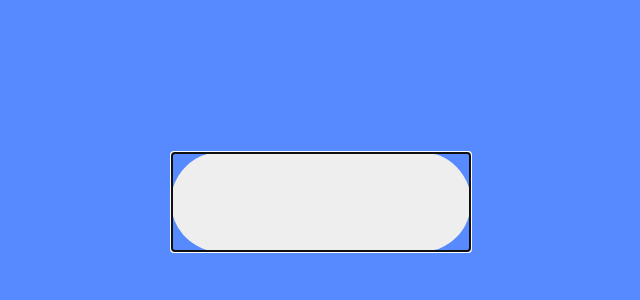
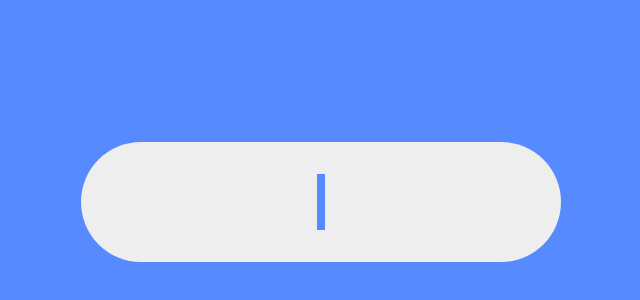
Before and after one commit to Volorf/UI-Experiments, a plain HTML site: page Rainbow Caret Exploration II/index.html in a window 1280 px wide. Shown: the part 206-506 px from the top of the page, without its empty margins (327-967 px from the left). Drawn offline with Linux system fonts and the light colour scheme.

Commit message:
Implemented visuals

```diff
--- a/Rainbow Caret Exploration II/index.html
+++ b/Rainbow Caret Exploration II/index.html
@@ -1,11 +1,14 @@
 <html>
     <head>
+        <link href="https://fonts.googleapis.com/css?family=Roboto+Mono:500&display=swap" rel="stylesheet">
         <link rel="stylesheet" href="style.css">
     </head>
     <body id="body">
         <div class="container">
             <input type="name" id="input" maxlength="10" autofocus>
-            <div id=fake_input></div>
+            <div id=fake_input>
+                <div id="caret"></div>
+            </div>
         </div>
     </body>
     <script src="script.js"></script>
--- a/Rainbow Caret Exploration II/script.js
+++ b/Rainbow Caret Exploration II/script.js
@@ -1,4 +1,4 @@
-let count, colorCount, currentColor, bodyTag, input, fakeInput
+let count, colorCount, currentColor, bodyTag, input, fakeInput, caret
 
 const colors =
 [
@@ -7,6 +7,7 @@ const colors =
 
 bodyTag = document.getElementById("body")
 fakeInput = document.getElementById("fake_input")
+caret = document.getElementById("caret")
 
 input = document.getElementById("input")
 
@@ -25,6 +26,7 @@ function update()
     calcColorCount()
     setCurrentColor()
     setBackground()
+    updateCaretColor()
 }
 
 function setCurrentColor()
@@ -56,7 +58,7 @@ function updateFakeInput(e)
 // Check for the delete button
 document.addEventListener("keydown", function(event)
 {
-    if(event.which == "8" && fakeInput.children.length != 0)
+    if(event.which == "8")
     {
         input.removeEventListener("input", updateFakeInput)
         deleteLastElInFakeInput();
@@ -70,6 +72,14 @@ document.addEventListener("keydown", function(event)
 
 function deleteLastElInFakeInput()
 {
-    let lastElInFakeInput = fakeInput.children[fakeInput.children.length - 1]
-    fakeInput.removeChild(lastElInFakeInput)
+    if(fakeInput.children.length > 1)
+    {
+        let lastElInFakeInput = fakeInput.children[fakeInput.children.length - 1]
+        fakeInput.removeChild(lastElInFakeInput)
+    }
 }
+
+function updateCaretColor()
+{
+    caret.style.backgroundColor = currentColor;
+}
--- a/Rainbow Caret Exploration II/style.css
+++ b/Rainbow Caret Exploration II/style.css
@@ -10,8 +10,8 @@ body
 
 .container
 {
-    width: 300px;
-    height: 100px;
+    width: 480px;
+    height: 120px;
 }
 
 #fake_input
@@ -20,7 +20,13 @@ body
     height: inherit;
     background-color: #eee;
     position: absolute;
-    border-radius: 50px;
+    border-radius: 60px;
+    display: flex;
+    justify-content: center;
+    align-items: center;
+    font-size: 56px;
+    font-family: 'Roboto Mono', monospace;
+    font-weight: 500;
 }
 
 #input
@@ -28,7 +34,39 @@ body
     position: absolute;
     width: inherit;
     height: inherit;
-    text-align: center;
+    text-align: left;
     z-index: 1000;
     background-color: transparent;
+    border-color: transparent;
+    caret-color: transparent;
+    color: transparent;
+    font-size: 1px;
 }
+
+#input:focus
+{
+    outline: none;
+}
+
+
+#caret
+{
+    width: 8px;
+    height: 56px;
+    transition: 0.5s ease;
+    order: 1;
+    opacity: 1;
+    animation: caretAnimation 1s ease infinite;
+}
+
+@keyframes caretAnimation
+{
+    0%
+    {
+        opacity: 1;
+    }
+    50%
+    {
+        opacity: 0;
+    }
+}
```
